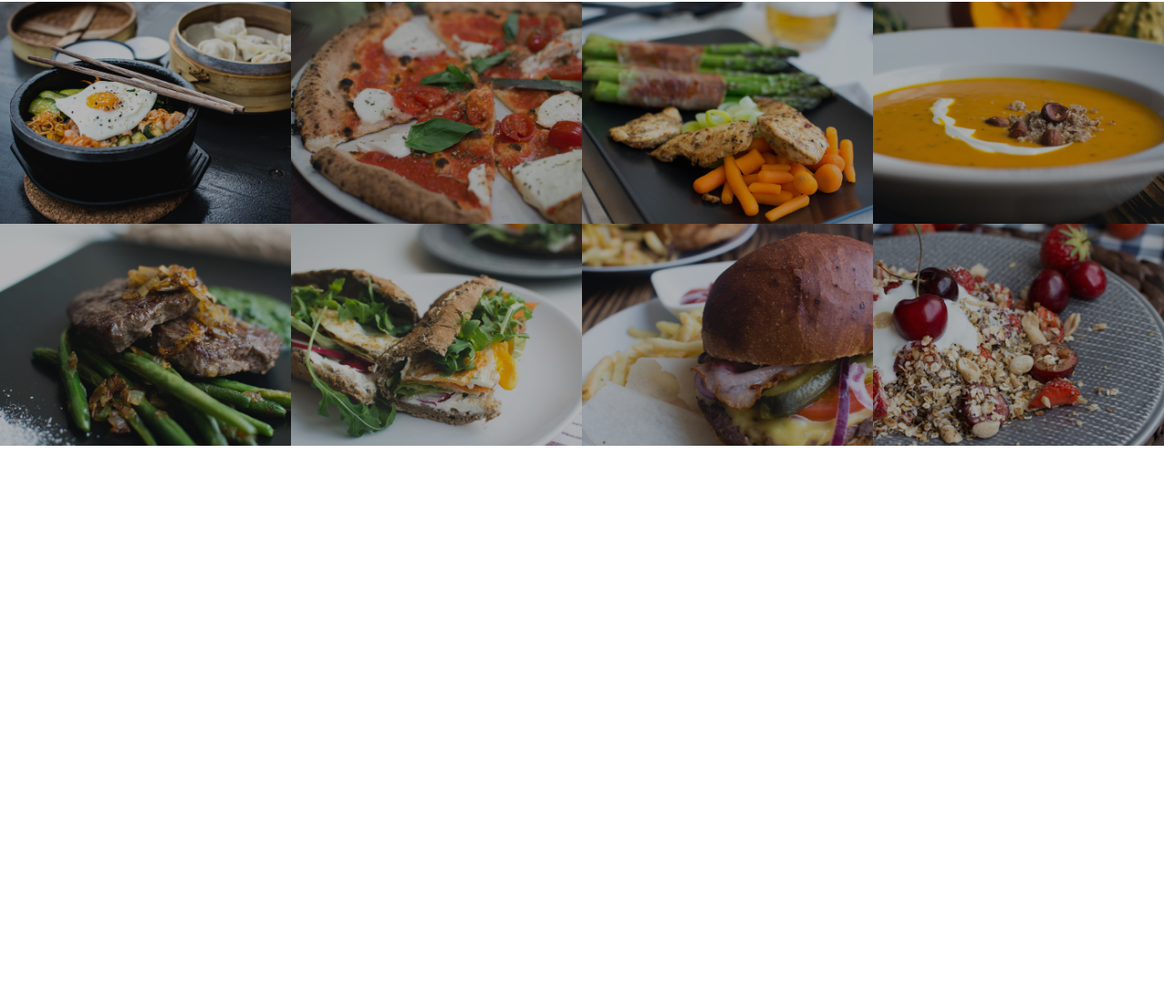
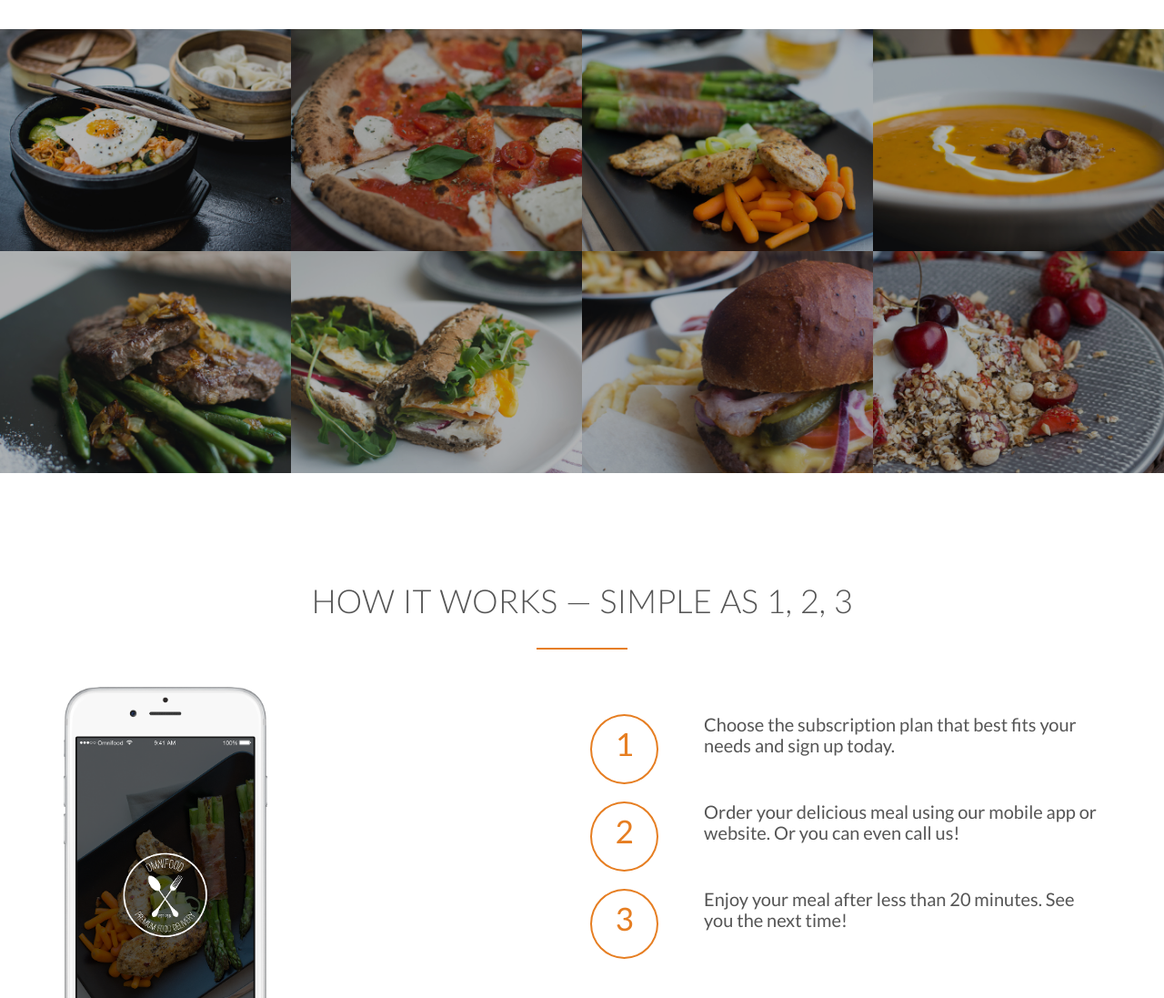
Before and after one commit to dmgudeman/Udemy_ResponsiveWebDesign, a website: page omnifood/index.html in a window 1280 px wide. Shown: the part 1447-2544 px from the top of the page at 91% size. Before the commit the page ends 1937 px from the top, so only its background shows below. Drawn offline with nearby package versions, Linux system fonts and the light colour scheme; files whose address does not match are found by name; a web font is replaced by a local one.

Commit message:
adding the three steps section

```diff
--- a/omnifood/index.html
+++ b/omnifood/index.html
@@ -67,7 +67,7 @@
        </div>
     </section>
     <section class="selection-meals">
-        <ul class="meals-showcase">
+        <ul class="meals-showcase clearfix">
             <li>
                 <figure class="meal-photo">
                     <img src="resources/img/1.jpg" alt="Korean bibimbap with egg and vegetables">
@@ -89,7 +89,7 @@
                 </figure>
             </li>
         </ul>
-        <ul class="meals-showcase">
+        <ul class="meals-showcase clearfix">
             <li>
                 <figure class="meal-photo">
                     <img src="resources/img/5.jpg" alt="Paleo beef steak with vegetables">
@@ -112,5 +112,32 @@
             </li>
         </ul>
     </section>
+    <section class="section-steps">
+        <div class="row">
+            <h2>How it works &mdash; Simple as 1, 2, 3</h2>
+            <div class="row">
+                <div class="col span-1-of-2">
+                    <img src="resources/img/app-iPhone.png" alt="Omnifood app on iPhone" class="app-screen">
+                </div>
+                <div class="col span-1-of-2">
+                    <div class="works-step">
+                        <div>1</div>
+                        <p>Choose the subscription plan that best fits your needs and sign up today.</p>
+                    </div>
+                    <div class="works-step">
+                        <div>2</div>
+                        <p>Order your delicious meal using our mobile app or website. Or you can even call us!</p>
+                    </div>
+                    <div class="works-step">
+                        <div>3</div>
+                        <p>Enjoy your meal after less than 20 minutes. See you the next time!</p>
+                    </div>
+                    <a href="#" class="btn-app"><img src="resources/img/download-app.svg" alt="App Store Button"</a>
+                    <a href="#" class="btn-app"><img src="resources/img/download-app-android.png" alt="Play Store Button"</a>
+                </div>
+            </div>
+        </div>
+
+    </section>
 </body>
 </html>
--- a/omnifood/resources/css/style.css
+++ b/omnifood/resources/css/style.css
@@ -18,6 +18,16 @@ html {
    font-weight: 700px;
    font-size: 20px;
    text-rendering: optimizeLegibility;
+}
+
+.clearfix {zoom:1}
+
+.clearfix:after {
+    content: ".";
+    clear: both;
+    display: block;
+    height: 0px;
+    visibility: hidden;
 }
 /* ---------------REUSABLE COMPONENTS -----------------------*/
 
@@ -187,6 +197,12 @@ header {
    border-bottom: 2px solid #e67e22;
 }
 
+/**************** FEATURES *****************/
+
+.section-features .long-copy {
+    margin-bottom:30px;
+}
+
 /**************** MEALS ********************/
 .section-meals {
     padding: 0;
@@ -221,3 +237,57 @@ header {
     opacity: 1;
     transform: scale(1.03);
 }
+
+/* ----------------------------------------------- */
+/* HOW IT WORKS */
+/* ----------------------------------------------- */
+
+/*.steps-box {
+}*/
+
+.works-step:first-child {
+    text-align: left;
+    padding-right: 3%;
+    margin-top: 30px;
+}
+
+.works-step:last-child {
+    padding-left: 3%;
+    margin-top: 100px;
+
+}
+
+.app-screen {
+    width: 40%;
+}
+
+.works-step {
+    margin-bottom: 50px;
+}
+
+.works-step div {
+    color:#e67e22;
+    border: 2px solid #e67e22;
+    /*display: inline-block;*/
+    border-radius: 50%;
+    height: 55px;
+    width: 55px;
+    text-align: center;
+    padding: 8px;
+    padding-top: 10px;
+    float: left;
+    font-size: 175%;
+    margin-right:50px;
+
+
+}
+
+.works-step:last-of-type {
+    margin-bottom: 80px;
+}
+
+.btn-app img {
+    height: 50px;
+    width: auto;
+    margin-right: 10px;
+}
```
Also changed, not shown: NotesAndScreenShots/css box model.png (added), NotesAndScreenShots/meaning of colors.png (added), NotesAndScreenShots/webdesign cheatsheet.png (added), 1 other file.
